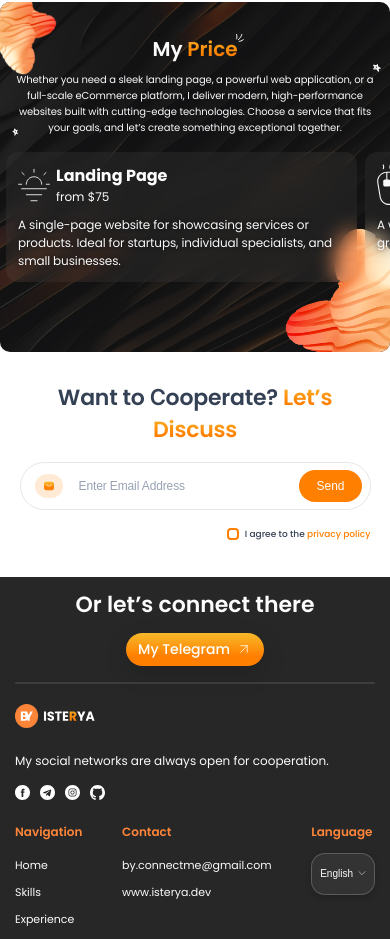
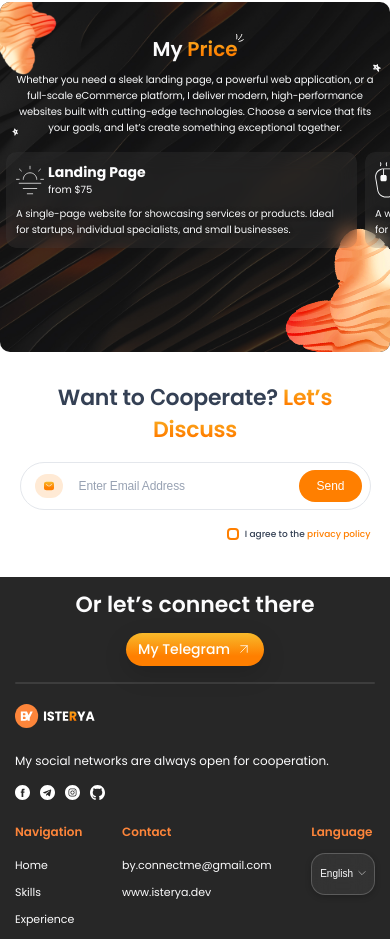
Before and after one commit to Isterya/my-portfolio, a React (Vite) app: page / in a window 390 px wide. Shown: the part 2858-3797 px from the top of the page. Built offline with nearby package versions, Linux system fonts and the light colour scheme.

Commit message:
style: adapt PriceCard component for breakpoint xs

```diff
--- a/src/components/priceCard/priceCard.scss
+++ b/src/components/priceCard/priceCard.scss
@@ -47,6 +47,13 @@
     border-radius: 12px;
   }
 
+  @include respond(xs) {
+    width: 98vw;
+    padding: 10px;
+    gap: 8px;
+    border-radius: 10px;
+  }
+
   &:active {
     transform: scale(0.98);
     transition: transform 0.2s;
@@ -67,6 +74,10 @@
     @include respond(sm) {
       gap: 6px;
     }
+
+    @include respond(xs) {
+      gap: 4px;
+    }
   }
 
   &__icon {
@@ -82,6 +93,10 @@
 
     @include respond(sm) {
       max-width: 32px;
+    }
+
+    @include respond(xs) {
+      max-width: 28px;
     }
   }
 
@@ -110,6 +125,11 @@
       font-size: 16px;
       line-height: 24px;
     }
+
+    @include respond(xs) {
+      font-size: 14px;
+      line-height: 20px;
+    }
   }
 
   &__cost {
@@ -131,6 +151,11 @@
     @include respond(sm) {
       font-size: 12px;
       line-height: 18px;
+    }
+
+    @include respond(xs) {
+      font-size: 10px;
+      line-height: 16px;
     }
   }
 
@@ -156,5 +181,10 @@
       font-size: 12px;
       line-height: 18px;
     }
+
+    @include respond(xs) {
+      font-size: 10px;
+      line-height: 16px;
+    }
   }
 }
```
